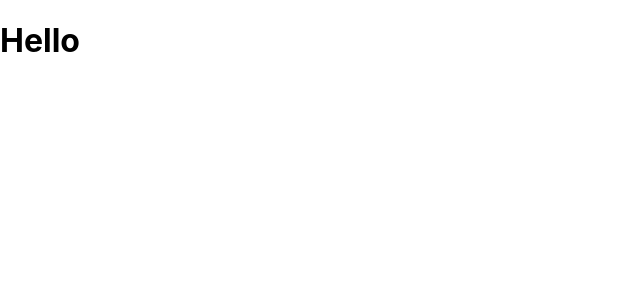
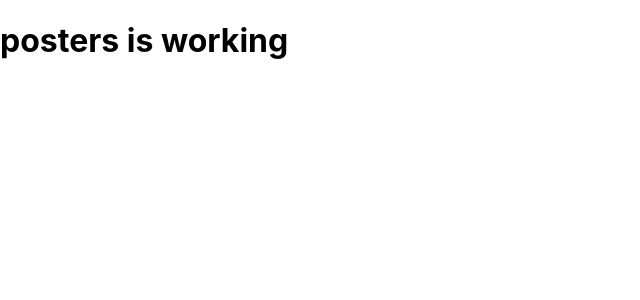
Before and after one commit to PaigeVannelli/Rancid-Tomatillos, a React (Create React App) app: page / in a window 1280 px wide. Shown: the top 300 px of the page, without its empty margins (0-640 px from the left). Built offline with nearby package versions, Linux system fonts and the light colour scheme.

Commit message:
Create Poster and Movies components

```diff
--- a/src/App.js
+++ b/src/App.js
@@ -1,5 +1,6 @@
 import movieData from './movieData.js';
 import React, {Component} from 'react';
+import Movies from './Movies/Movies.js'
 
 class App extends Component {
   constructor() {
@@ -9,7 +10,7 @@ class App extends Component {
   render() {
     return (
       <main>
-        <h1>Hello</h1>
+        <Movies />
       </main>
     );
   }
--- /dev/null
+++ b/src/Movies/Movies.js
@@ -0,0 +1,12 @@
+import React from 'react'
+import Poster from '../Poster/Poster.js'
+
+const Movies = () => {
+    return (
+        <div>
+            <Poster />
+        </div>
+    )
+}
+
+export default Movies
--- /dev/null
+++ b/src/Poster/Poster.js
@@ -0,0 +1,9 @@
+import React from 'react'
+
+const Poster = () => {
+    return (
+        <h1>posters is working</h1>
+    )
+}
+
+export default Poster
```
Also changed, not shown: src/Movies/Movies.css (added), src/Poster/Poster.css (added).
